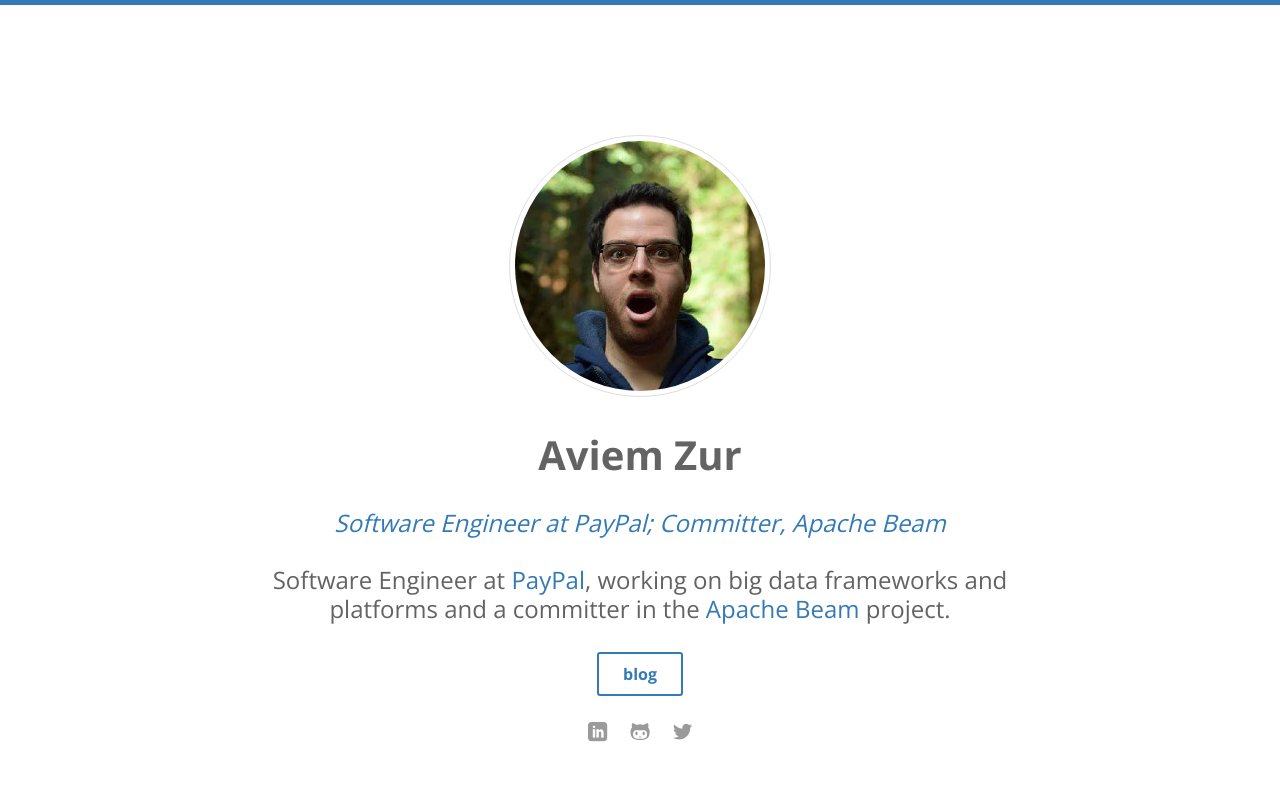
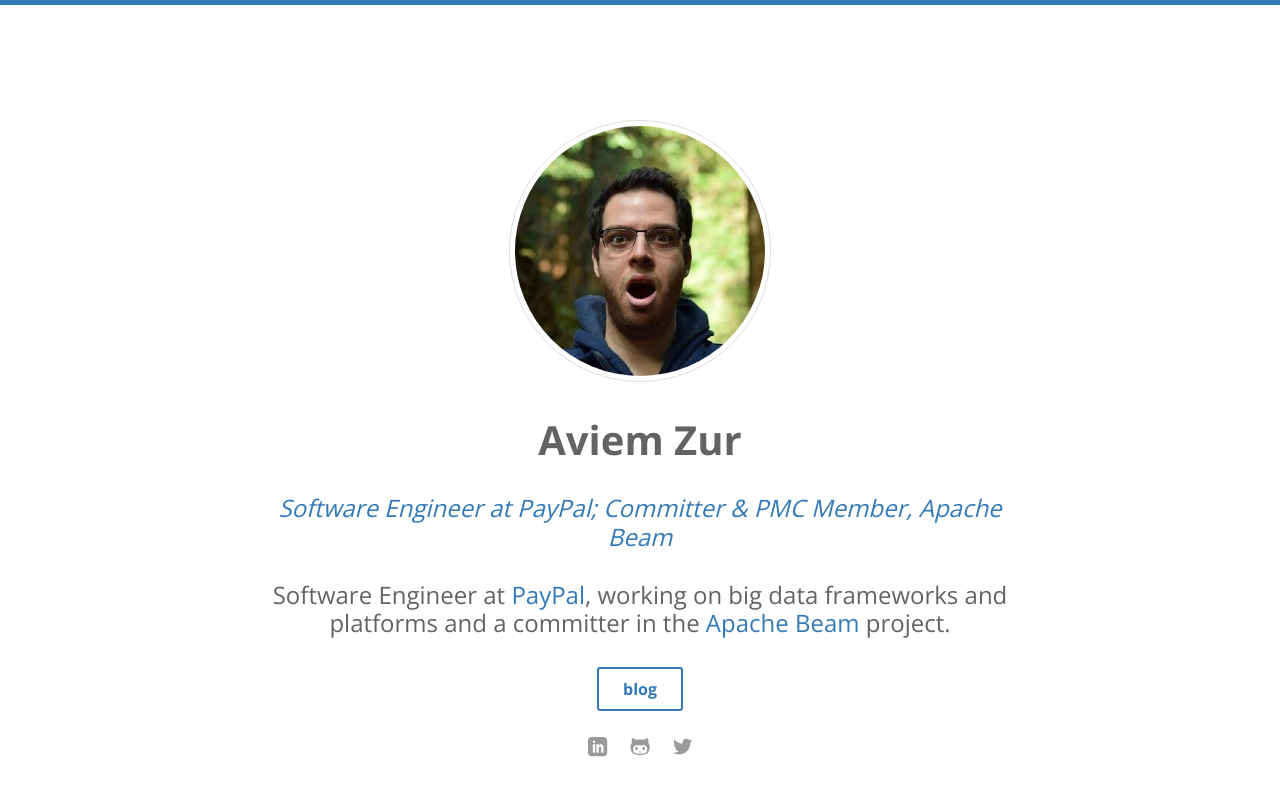
Before and after one commit to aviemzur/aviemzur.github.io, a Jekyll site: the page built from index.html, in a window 1280 px wide. Shown: the top 796 px of the page. Built offline with Jekyll 4.4.1, drawn with Linux system fonts in a browser that asks for light colours; some web fonts are replaced.

Commit message:
Updated config

```diff
--- a/_config.yml
+++ b/_config.yml
@@ -8,7 +8,7 @@
 # Author settings.
 author:
   name      : Aviem Zur
-  job       : Software Engineer at PayPal; Committer, Apache Beam
+  job       : Software Engineer at PayPal; Committer & PMC Member, Apache Beam
   bio       : Software Engineer at <a href="https://www.paypal.com/">PayPal</a>, working on big data frameworks and platforms and a committer in the <a href="https://beam.apache.org">Apache Beam</a> project.
   thumb     : /images/aviemzur.jpeg
   github    : https://github.com/aviemzur
```
